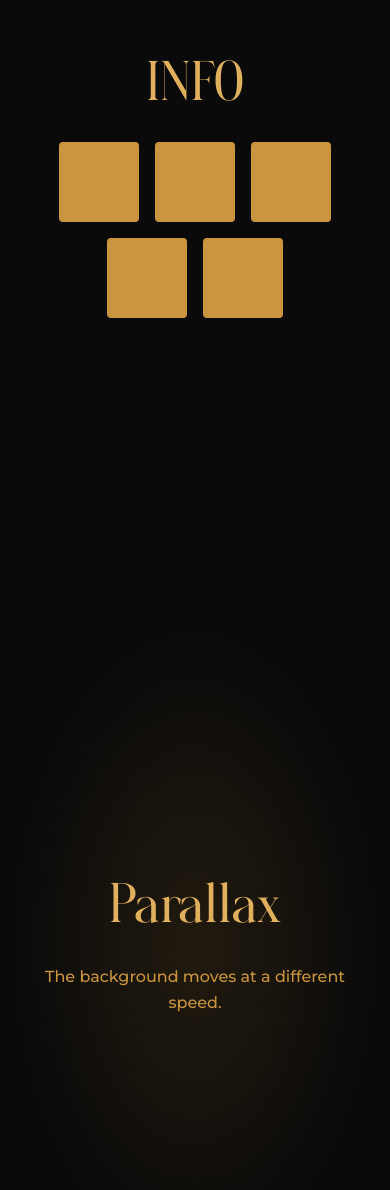
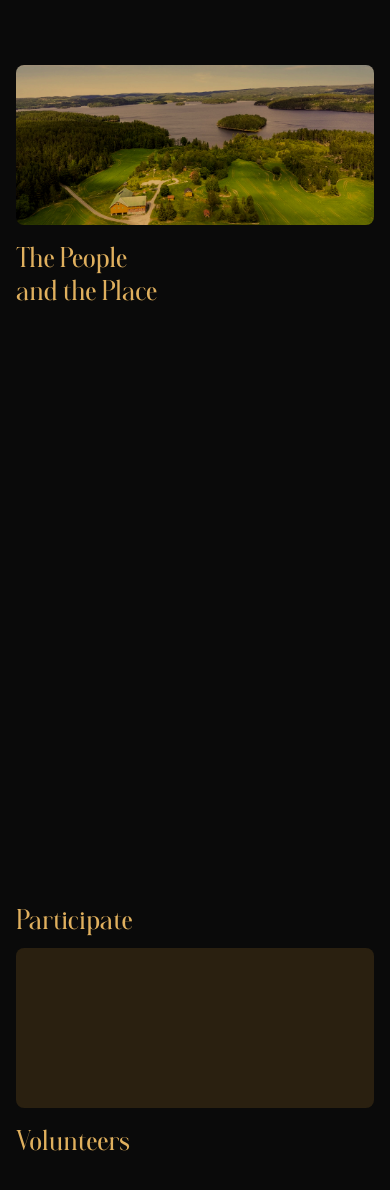
Before and after one commit to Joseph-D-Bradshaw/iluminar, a SvelteKit app: page / in a window 390 px wide. Shown: the part 4632-5822 px from the top of the page. Built offline with nearby package versions, Linux system fonts and the light colour scheme.

Commit message:
feat: add People and Volunteers section

```diff
--- /dev/null
+++ b/src/lib/components/People.svelte
@@ -0,0 +1,91 @@
+<section id="people" class="section people-section">
+	<div class="people-layout">
+		<img class="people-image" src="/people-background.webp" alt="" />
+		<div class="people-text">
+			<h2 class="people-heading">The People<br />and the Place</h2>
+		</div>
+	</div>
+</section>
+
+<style>
+	.people-section {
+		min-height: 100vh;
+		display: flex;
+		align-items: center;
+		justify-content: center;
+		padding: 0;
+		position: relative;
+		overflow: hidden;
+	}
+
+	.people-layout {
+		display: flex;
+		width: 100%;
+		max-width: 1400px;
+		align-items: flex-end;
+		gap: 2rem;
+		padding: 4rem 2rem;
+	}
+
+	.people-image {
+		width: 65%;
+		height: min(55vh, 500px);
+		object-fit: cover;
+		border-radius: var(--radius-md);
+		flex-shrink: 0;
+		display: block;
+	}
+
+	.people-text {
+		flex: 1;
+		display: flex;
+		align-items: flex-end;
+	}
+
+	.people-heading {
+		font-family: var(--font-heading);
+		font-size: clamp(2.5rem, 6vw, 6rem);
+		color: var(--color-gold-light);
+		line-height: var(--leading-snug);
+		margin: 0;
+		word-wrap: break-word;
+		overflow-wrap: break-word;
+	}
+
+	@media (max-width: 768px) {
+		.people-layout {
+			flex-direction: column;
+			align-items: flex-start;
+			justify-content: flex-end;
+			gap: 1rem;
+			padding: 1.5rem 1.25rem;
+		}
+
+		.people-image {
+			width: 100%;
+			height: min(25vh, 220px);
+		}
+
+		.people-text {
+			width: 100%;
+		}
+
+		.people-heading {
+			font-size: var(--text-2xl);
+		}
+	}
+
+	@media (max-width: 480px) {
+		.people-layout {
+			padding: 1rem;
+		}
+
+		.people-image {
+			height: min(20vh, 160px);
+		}
+
+		.people-heading {
+			font-size: var(--text-xl);
+		}
+	}
+</style>
--- /dev/null
+++ b/src/lib/components/Volunteers.svelte
@@ -0,0 +1,162 @@
+<script lang="ts">
+	import { gsap } from '$lib/utils/gsap';
+	import type { Attachment } from 'svelte/attachments';
+
+	const hoverSwap: Attachment = (node) => {
+		const defaultText = node.querySelector<HTMLElement>('[data-text="default"]')!;
+		const hoverText = node.querySelector<HTMLElement>('[data-text="hover"]')!;
+
+		const ctx = gsap.context(() => {
+			gsap.set(hoverText, { opacity: 0, y: 12 });
+
+			const tl = gsap.timeline({ paused: true });
+			tl.to(defaultText, { opacity: 0, y: -12, duration: 0.3, ease: 'power2.in' }, 0);
+			tl.to(hoverText, { opacity: 1, y: 0, duration: 0.3, ease: 'power2.out' }, 0);
+
+			const handleEnter = () => tl.play();
+			const handleLeave = () => tl.reverse();
+
+			node.addEventListener('mouseenter', handleEnter);
+			node.addEventListener('mouseleave', handleLeave);
+
+			return () => {
+				node.removeEventListener('mouseenter', handleEnter);
+				node.removeEventListener('mouseleave', handleLeave);
+			};
+		});
+
+		return () => ctx.revert();
+	};
+</script>
+
+<section id="volunteers" class="section volunteers-section">
+	<div class="volunteers-layout">
+		<div class="volunteers-text">
+			<h2 class="volunteers-heading" {@attach hoverSwap}>
+				<span data-text="default">Volunteers</span>
+				<span data-text="hover">Join the Team</span>
+			</h2>
+		</div>
+		<div class="volunteers-left">
+			<h2 class="volunteers-participate">Participate</h2>
+			<div class="volunteers-image" aria-hidden="true"></div>
+		</div>
+	</div>
+</section>
+
+<style>
+	.volunteers-section {
+		min-height: 100vh;
+		display: flex;
+		align-items: center;
+		justify-content: center;
+		padding: 0;
+		position: relative;
+		overflow: hidden;
+	}
+
+	.volunteers-layout {
+		display: flex;
+		width: 100%;
+		max-width: 1400px;
+		align-items: flex-end;
+		gap: 2rem;
+		padding: 4rem 2rem;
+	}
+
+	.volunteers-left {
+		width: 65%;
+		flex-shrink: 0;
+		display: flex;
+		flex-direction: column;
+		gap: 1.5rem;
+	}
+
+	.volunteers-image {
+		width: 100%;
+		height: min(55vh, 500px);
+		background: var(--color-border);
+		border-radius: var(--radius-md);
+	}
+
+	.volunteers-participate {
+		font-family: var(--font-heading);
+		font-size: clamp(2.5rem, 6vw, 6rem);
+		color: var(--color-gold-light);
+		line-height: var(--leading-snug);
+		margin: 0;
+	}
+
+	.volunteers-text {
+		flex: 1;
+		display: flex;
+		align-items: flex-end;
+		order: 1;
+	}
+
+	.volunteers-heading {
+		font-family: var(--font-heading);
+		font-size: clamp(2.5rem, 6vw, 6rem);
+		color: var(--color-gold-light);
+		line-height: var(--leading-snug);
+		margin: 0;
+		position: relative;
+		cursor: pointer;
+		user-select: none;
+	}
+
+	.volunteers-heading [data-text='hover'] {
+		position: absolute;
+		inset: 0;
+		pointer-events: none;
+	}
+
+	@media (max-width: 768px) {
+		.volunteers-layout {
+			flex-direction: column;
+			align-items: flex-start;
+			justify-content: flex-end;
+			gap: 1rem;
+			padding: 1.5rem 1.25rem;
+		}
+
+		.volunteers-left {
+			width: 100%;
+			gap: 0.75rem;
+		}
+
+		.volunteers-image {
+			height: min(25vh, 220px);
+		}
+
+		.volunteers-text {
+			width: 100%;
+		}
+
+		.volunteers-participate {
+			font-size: var(--text-2xl);
+		}
+
+		.volunteers-heading {
+			font-size: var(--text-2xl);
+		}
+	}
+
+	@media (max-width: 480px) {
+		.volunteers-layout {
+			padding: 1rem;
+		}
+
+		.volunteers-image {
+			height: min(20vh, 160px);
+		}
+
+		.volunteers-participate {
+			font-size: var(--text-xl);
+		}
+
+		.volunteers-heading {
+			font-size: var(--text-xl);
+		}
+	}
+</style>
--- a/src/routes/+page.svelte
+++ b/src/routes/+page.svelte
@@ -1,6 +1,8 @@
 <script lang="ts">
 	import Hero from '$lib/components/Hero.svelte';
 	import About from '$lib/components/About.svelte';
+	import People from '$lib/components/People.svelte';
+	import Volunteers from '$lib/components/Volunteers.svelte';
 	import Artists from '$lib/components/Artists.svelte';
 	import { onMount } from 'svelte';
 	import { gsap, ScrollTrigger } from '$lib/utils/gsap';
@@ -91,6 +93,10 @@
 <About />
 
 <Artists />
+
+<People />
+
+<Volunteers />
 
 <!-- Info -->
 <section id="info" class="section boxes-section">
```
Also changed, not shown: static/people-background.webp (added).
